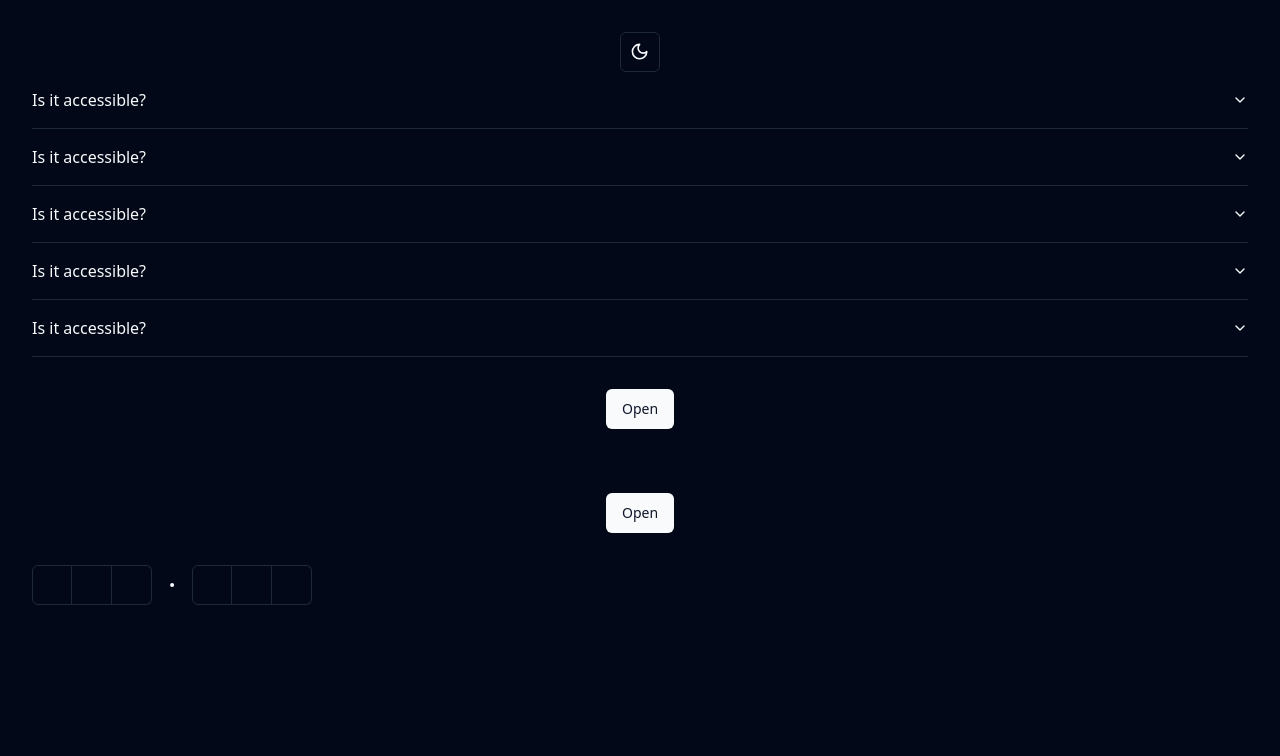
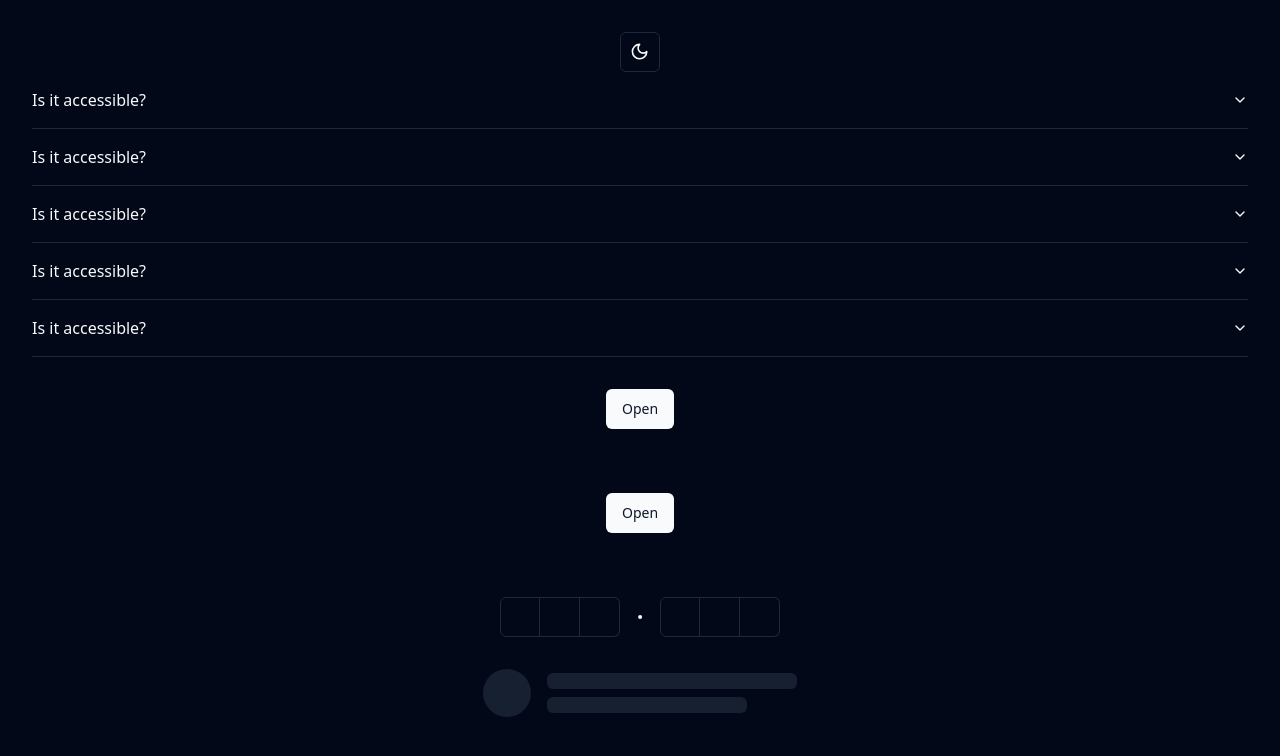
Before and after one commit to PrinceAnumba/Google_AI_Studio_App_2, a React (Vite) app: page / in a window 1280 px wide. Shown: the top 756 px of the page. Built offline with nearby package versions, Linux system fonts and the light colour scheme.

Commit message:
skeleton loader

```diff
--- a/src/App.tsx
+++ b/src/App.tsx
@@ -36,6 +36,7 @@ import {
   InputOTPSeparator,
   InputOTPSlot,
 } from "./components/ui/input-otp";
+import { Skeleton } from "./components/ui/skeleton";
 
 
 function App() {
@@ -118,7 +119,7 @@ function App() {
           </AlertDialogContent>
         </AlertDialog>
       </div>
-      <div className="">
+      <div className="flex justify-center my-8">
         <InputOTP maxLength={6}>
           <InputOTPGroup>
             <InputOTPSlot index={0} />
@@ -133,6 +134,15 @@ function App() {
           </InputOTPGroup>
         </InputOTP>
       </div>
+      <div className="flex justify-center">
+        <div className="flex items-center space-x-4">
+          <Skeleton className="h-12 w-12 rounded-full" />
+          <div className="space-y-2">
+            <Skeleton className="h-4 w-[250px]" />
+            <Skeleton className="h-4 w-[200px]" />
+          </div>
+        </div>
+      </div>
     </ThemeProvider>
   );
 }
--- /dev/null
+++ b/src/components/ui/skeleton.tsx
@@ -0,0 +1,15 @@
+import { cn } from "@/lib/utils"
+
+function Skeleton({
+  className,
+  ...props
+}: React.HTMLAttributes<HTMLDivElement>) {
+  return (
+    <div
+      className={cn("animate-pulse rounded-md bg-muted", className)}
+      {...props}
+    />
+  )
+}
+
+export { Skeleton }
```
